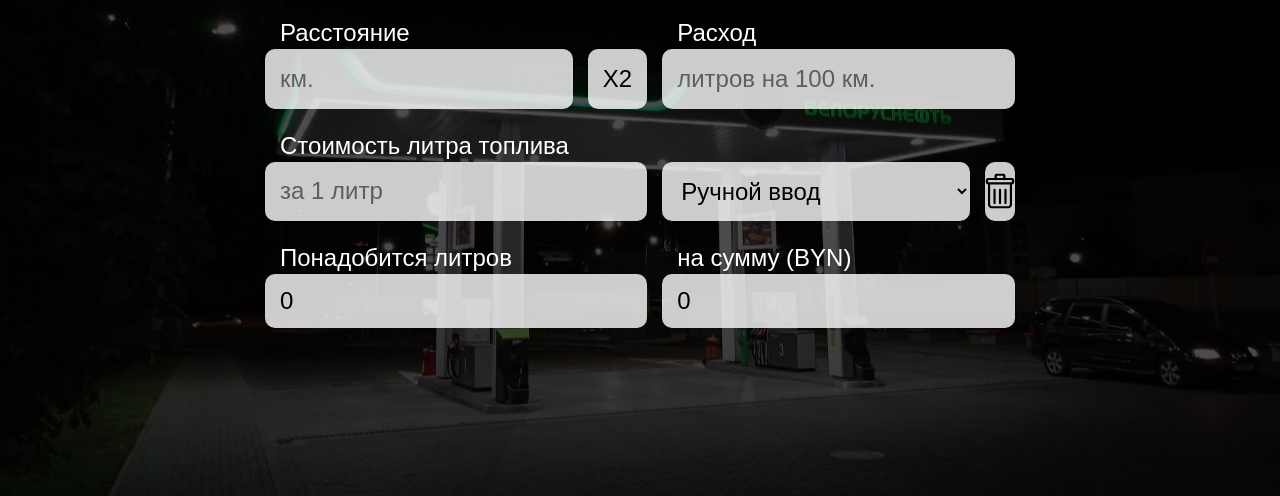
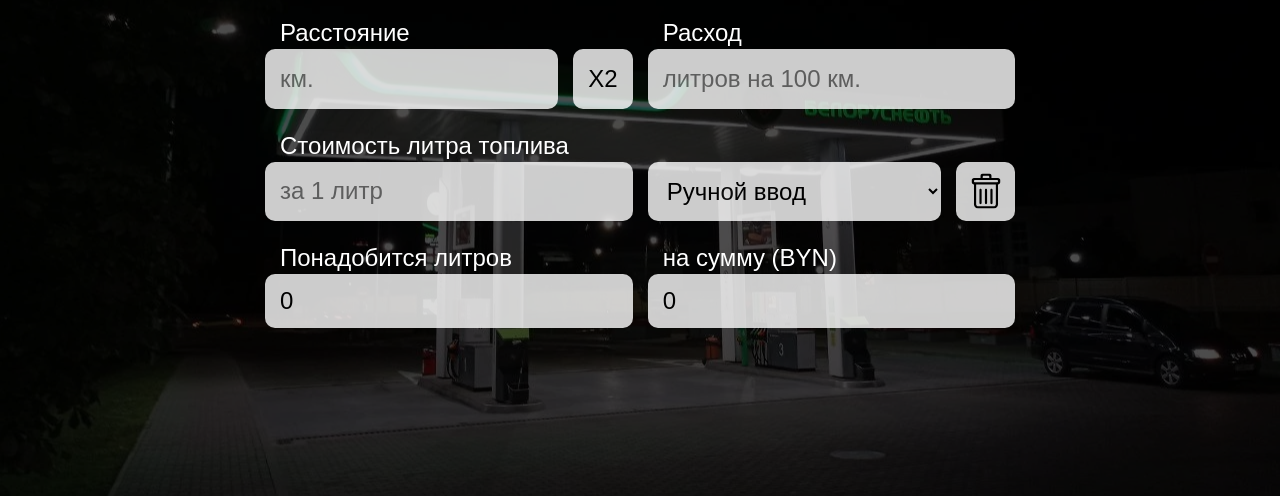
Before and after one commit to Catsker/Fuel-Calculator, a plain HTML site: page index.html in a window 1280 px wide. Shown: the part 260-756 px from the top of the page. Drawn offline with Linux system fonts and the light colour scheme.

Commit message:
Update style.css

```diff
--- a/css/style.css
+++ b/css/style.css
@@ -27,7 +27,6 @@ html,body{
 	-moz-text-size-adjust: 100%;
 	-webkit-text-size-adjust: 100%;
 	background: #000000;
-
 	background-position: center;
 	background-size: cover;
 }
@@ -42,7 +41,6 @@ html,body{
 	height: 100%;
 	background: url('../img/photo_2024-08-11_03-36-19-_2_.webp');
 	filter: brightness(0.3);
-
 	background-position: center;
 	background-size: cover;
 }
@@ -84,14 +82,12 @@ input::-webkit-inner-spin-button {
 	flex: 1 1 auto;
 }
 
-
 .container {
 	display: grid;
 	grid-template-columns: 1fr min-content 1fr min-content;
 	margin: 0 auto;
 	column-gap: 15px;
 	width: 100%;
-
 }
 
 .cover {
@@ -103,8 +99,8 @@ input::-webkit-inner-spin-button {
 	padding: 15px;
 }
 
-.x2 {
-	aspect-ratio: 1/1;
+.x2, .clear {
+	aspect-ratio: 1;
 }
 
 .exp {
@@ -113,6 +109,15 @@ input::-webkit-inner-spin-button {
 
 .rate {
 	grid-column: span 2;
+}
+
+.clear {
+	aspect-ratio: 1;
+	position: relative;
+}
+
+.clear:active {
+	background: red;
 }
 
 .volume, .cost {
@@ -149,7 +154,6 @@ input, button, select, output {
 }
 
 input:focus {
-
 	box-shadow: 0 0 10px 5px #009a3c;
 }
 
@@ -197,9 +201,7 @@ footer svg {
 		background: url('../img/photo_2024-08-11_03-36-19.webp');
 		width: 100%;
 		height: 100vh;
-
 		filter: brightness(0.3);
-
 		background-position: center;
 		background-size: cover;
 	}
```
